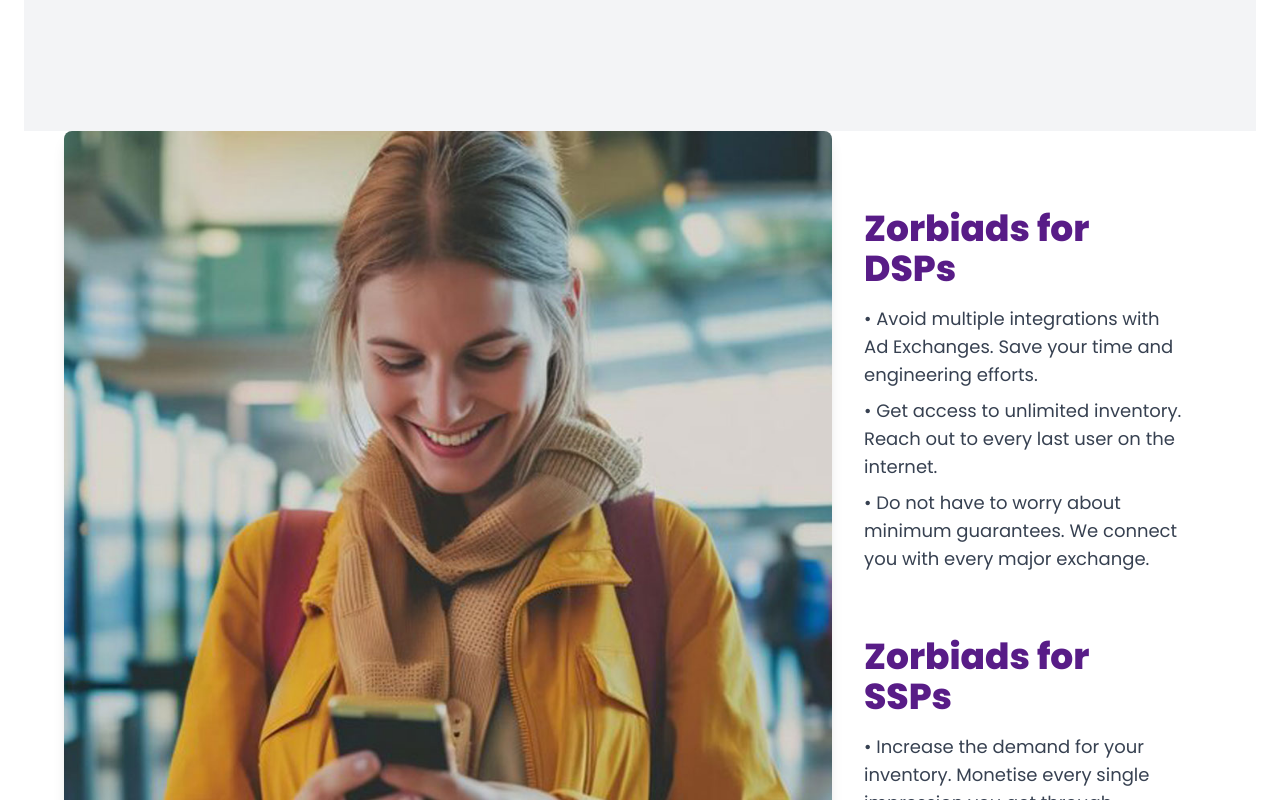
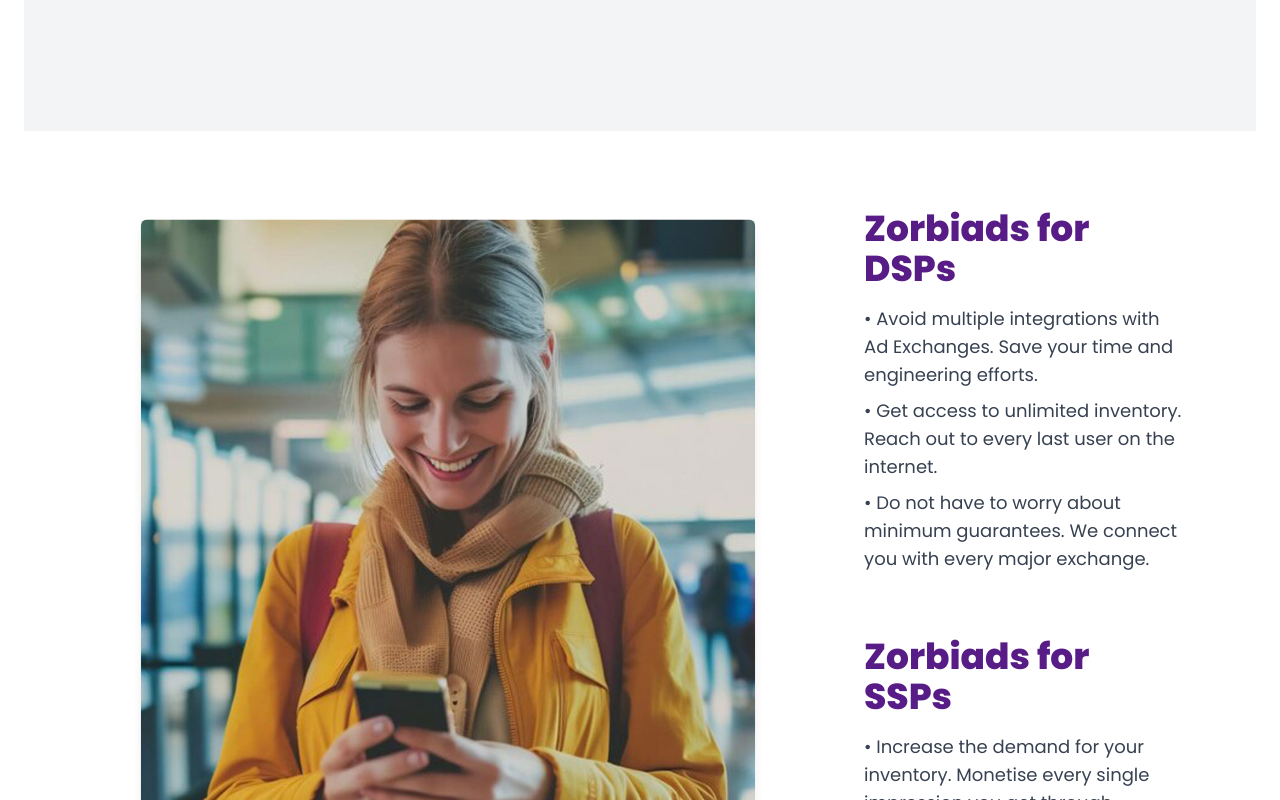
Before and after one commit to mayanksharma200/zorbiads, a React (Vite) app: page / in a window 1280 px wide. Shown: the part 2460-3260 px from the top of the page. Built offline with nearby package versions, Linux system fonts and the light colour scheme.

Commit message:
image animation size

```diff
--- a/src/components/SwiperComponent.jsx
+++ b/src/components/SwiperComponent.jsx
@@ -70,7 +70,7 @@
           alt="Slide Image"
           className="w-full md:w-2/3 h-auto rounded-lg shadow-lg"
           initial={{ opacity: 0, scale: 0.8, x: -50 }}
-          animate={isInView ? { opacity: 1, scale: 1, x: 0 } : {}}
+          animate={isInView ? { opacity: 1, scale: 0.8, x: 0 } : {}}
           transition={{ duration: 0.8, ease: "easeInOut", bounce: 0.4 }}
         />
         <div className="w-full md:w-1/3 flex flex-col">
```
